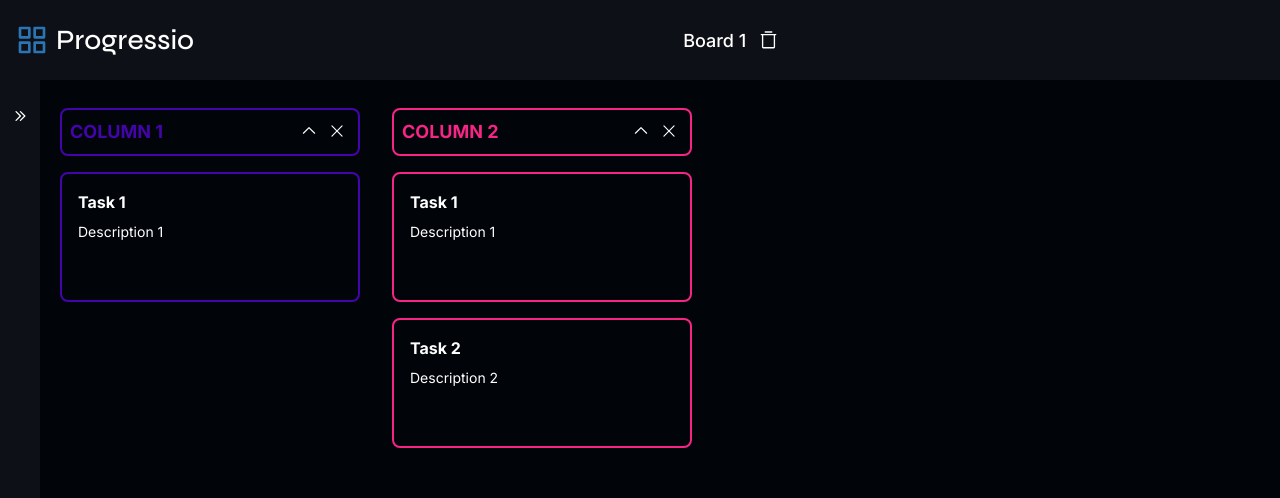
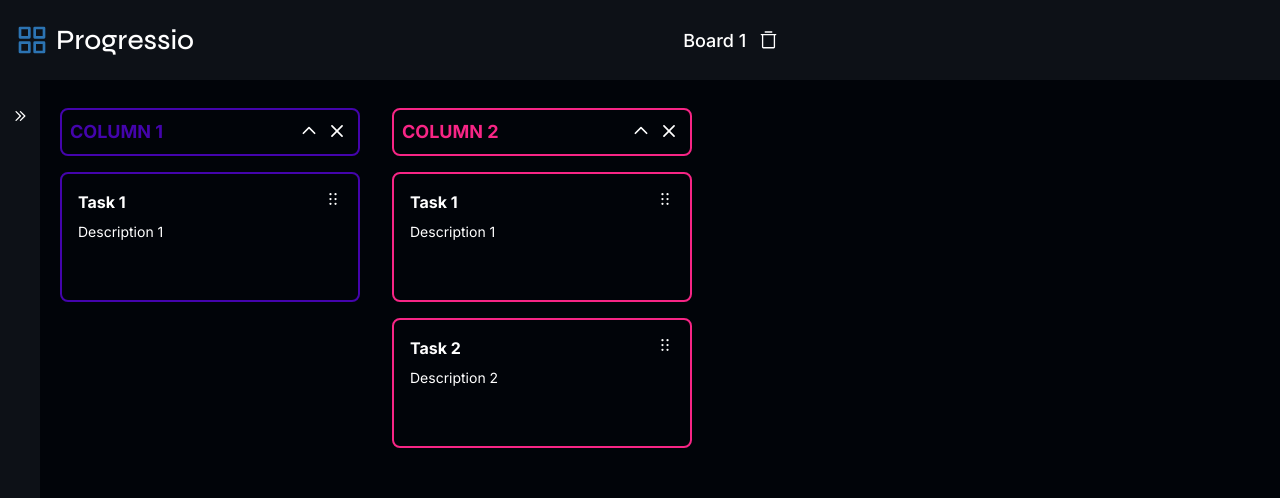
Before and after one commit to matiasgimenezdev/progressio, a React (Vite) app: page / in a window 1280 px wide. Shown: the top 498 px of the page. Built offline with nearby package versions, Linux system fonts and the light colour scheme.

Commit message:
feat: add button for grabing tasks

```diff
--- a/src/components/Dashboard/DashboardColumn.tsx
+++ b/src/components/Dashboard/DashboardColumn.tsx
@@ -1,6 +1,6 @@
 import { FunctionComponent, useState } from 'react';
 import { Column } from '../../types/';
-import { X, CaretDown } from '@phosphor-icons/react';
+import { X, CaretDown, DotsSixVertical } from '@phosphor-icons/react';
 
 type DashboardColumnProps = {
 	column: Column;
@@ -24,6 +24,7 @@ export const DashboardColumn: FunctionComponent<DashboardColumnProps> = ({
 				>
 					<CaretDown
 						size={18}
+						weight='bold'
 						className={!isMinimized ? 'rotate-180' : 'rotate-0'}
 					/>
 				</button>
@@ -31,7 +32,7 @@ export const DashboardColumn: FunctionComponent<DashboardColumnProps> = ({
 					{title.toUpperCase()}
 				</h3>
 				<button className='absolute right-3 top-3'>
-					<X size={18} />
+					<X size={18} weight='bold' />
 				</button>
 			</header>
 			{!isMinimized &&
@@ -39,12 +40,15 @@ export const DashboardColumn: FunctionComponent<DashboardColumnProps> = ({
 					const { id, title, description } = task;
 					return (
 						<article
-							className={`p-4 border-2 min-h-[130px] rounded-lg`}
+							className={`p-4 border-2 min-h-[130px] rounded-lg relative`}
 							key={id}
 							style={{ borderColor: color }}
 						>
 							<h4 className='font-bold'>{title}</h4>
 							<p className='text-sm py-2'>{description}</p>
+							<button className='absolute right-4 top-4 cursor-grab'>
+								<DotsSixVertical size={18} weight='bold' />
+							</button>
 						</article>
 					);
 				})}
```
